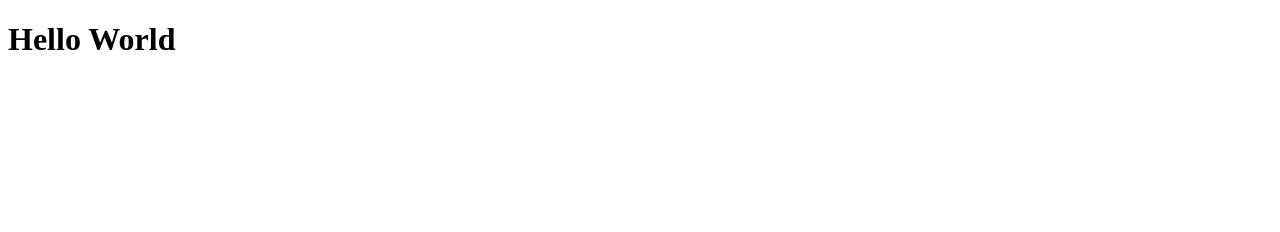
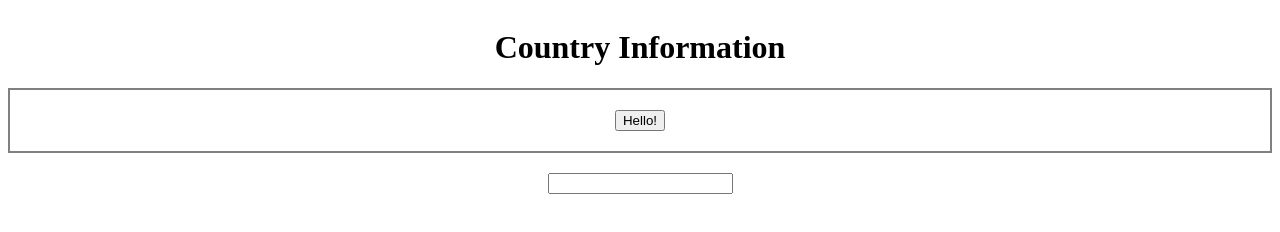
Before and after one commit to ifavila/Group-16-PostgreSQL-Project, a plain HTML site: page WebFiles/index.html in a window 1280 px wide. Drawn offline with Linux system fonts and the light colour scheme.

Commit message:
added small css styling, title

```diff
--- a/WebFiles/index.html
+++ b/WebFiles/index.html
@@ -5,8 +5,15 @@
     <meta http-equiv="X-UA-Compatible" content="IE=edge">
     <meta name="viewport" content="width=device-width, initial-scale=1.0">
     <title>Country Display</title>
+    <link rel="stylesheet" href="style.css">
 </head>
 <body>
-    <h1>Hello World</h1>
+    <h1 id="title">Country Information</h1>
+    <div id="buttonbox">
+        <button>Hello!</button>
+    </div>
+    <div id="searchbox">
+        <input type="text" id="csearch" name="csearch">
+    </div>
 </body>
 </html>
--- a/WebFiles/style.css
+++ b/WebFiles/style.css
@@ -0,0 +1,14 @@
+body{
+    text-align: center;
+    display: grid;
+}
+
+#buttonbox{
+    border: 2px solid;
+    border-color: gray;
+    padding: 20px;
+}
+
+#searchbox{
+    padding: 20px;
+}
```
